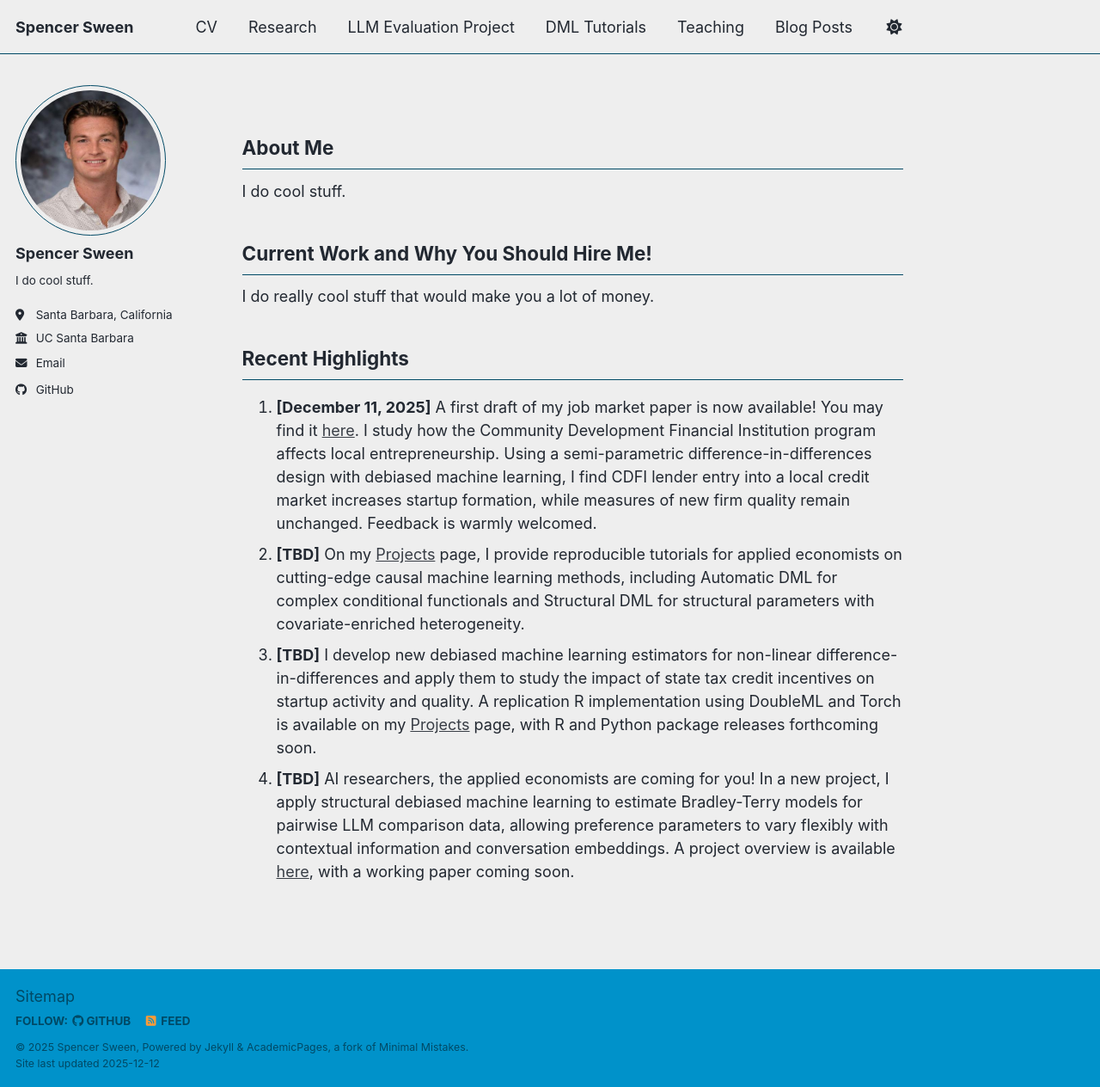
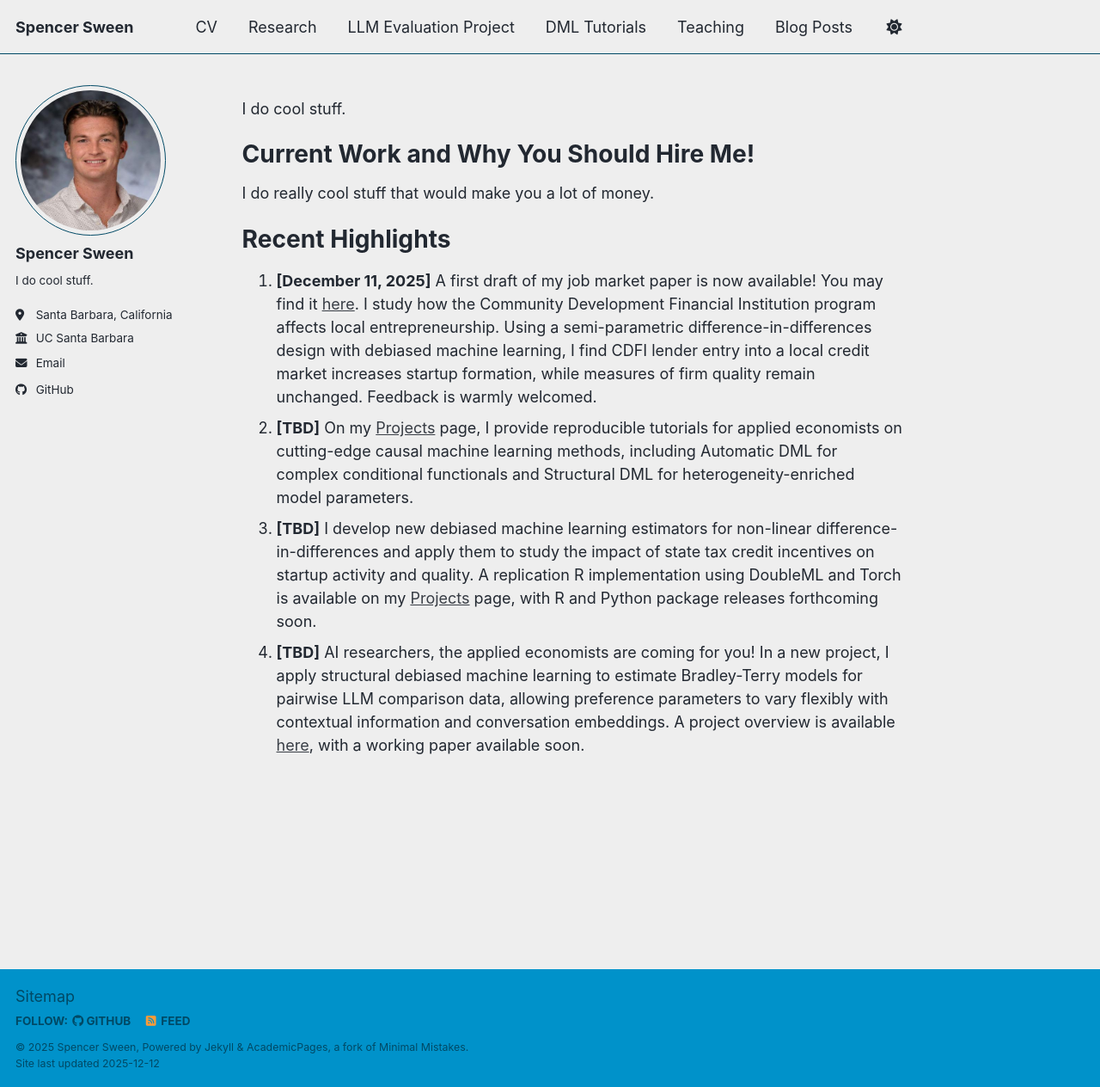
Before and after one commit to spencersween/spencersween.github.io, a Jekyll site: the page built from _pages/about.md, in a window 1280 px wide and 1264 px high. Shown: the whole window at 86% size. Built offline with Jekyll 4.4.1, drawn with Linux system fonts in a browser that asks for light colours; a script bundle is joined from its source files by our own code; library files that are not in the unit come from our copies.

Commit message:
Revise 'About Me' section and recent highlights
Updated the 'About Me' section to reflect current work and recent highlights with improved clarity and detail.

```diff
--- a/_pages/about.md
+++ b/_pages/about.md
@@ -7,19 +7,17 @@
   - /about.html
 ---
 
-About Me
-------
 
 I do cool stuff.
 
 Current Work and Why You Should Hire Me!
-------
+======
 
 I do really cool stuff that would make you a lot of money.
 
 Recent Highlights
-------
-1. **[December 11, 2025]** A first draft of my job market paper is now available! You may find it [here]("https://spencersween.github.io/Projects"). I study how the Community Development Financial Institution program affects local entrepreneurship. Using a semi-parametric difference-in-differences design with debiased machine learning, I find CDFI lender entry into a local credit market increases startup formation, while measures of new firm quality remain unchanged. Feedback is warmly welcomed.
-1. **[TBD]** On my [Projects]("https://spencersween.github.io/Projects") page, I provide reproducible tutorials for applied economists on cutting-edge causal machine learning methods, including Automatic DML for complex conditional functionals and Structural DML for structural parameters with covariate-enriched heterogeneity.
+======
+1. **[December 11, 2025]** A first draft of my job market paper is now available! You may find it [here]("https://spencersween.github.io/Projects"). I study how the Community Development Financial Institution program affects local entrepreneurship. Using a semi-parametric difference-in-differences design with debiased machine learning, I find CDFI lender entry into a local credit market increases startup formation, while measures of firm quality remain unchanged. Feedback is warmly welcomed.
+1. **[TBD]** On my [Projects]("https://spencersween.github.io/Projects") page, I provide reproducible tutorials for applied economists on cutting-edge causal machine learning methods, including Automatic DML for complex conditional functionals and Structural DML for heterogeneity-enriched model parameters.
 1. **[TBD]** I develop new debiased machine learning estimators for non-linear difference-in-differences and apply them to study the impact of state tax credit incentives on startup activity and quality. A replication R implementation using DoubleML and Torch is available on my [Projects]("https://spencersween.github.io/Projects") page, with R and Python package releases forthcoming soon.
-1. **[TBD]** AI researchers, the applied economists are coming for you! In a new project, I apply structural debiased machine learning to estimate Bradley-Terry models for pairwise LLM comparison data, allowing preference parameters to vary flexibly with contextual information and conversation embeddings. A project overview is available [here]("https://spencersween.github.io/llmevalulationproject"), with a working paper coming soon.
+1. **[TBD]** AI researchers, the applied economists are coming for you! In a new project, I apply structural debiased machine learning to estimate Bradley-Terry models for pairwise LLM comparison data, allowing preference parameters to vary flexibly with contextual information and conversation embeddings. A project overview is available [here]("https://spencersween.github.io/llmevalulationproject"), with a working paper available soon.
```
